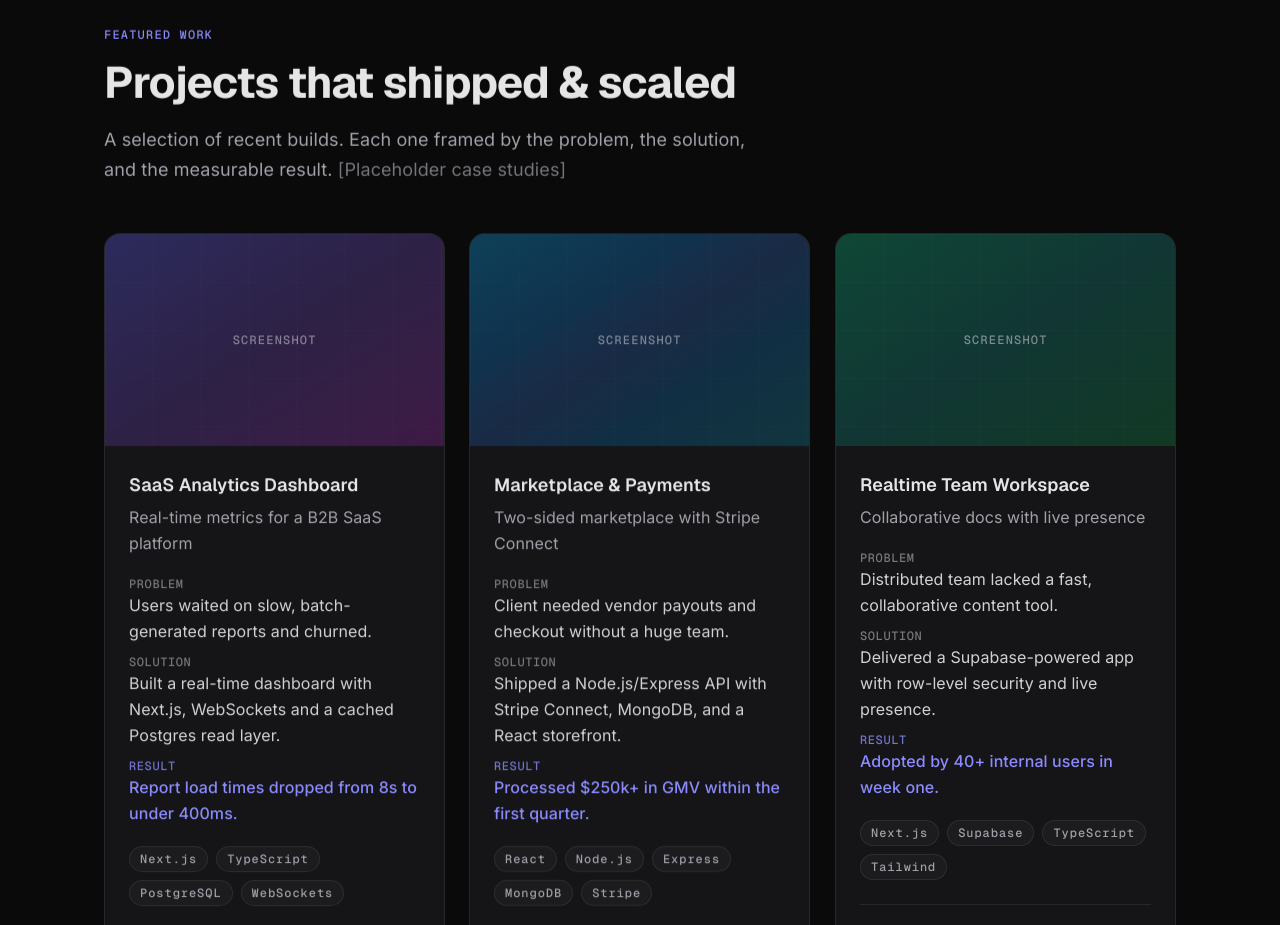
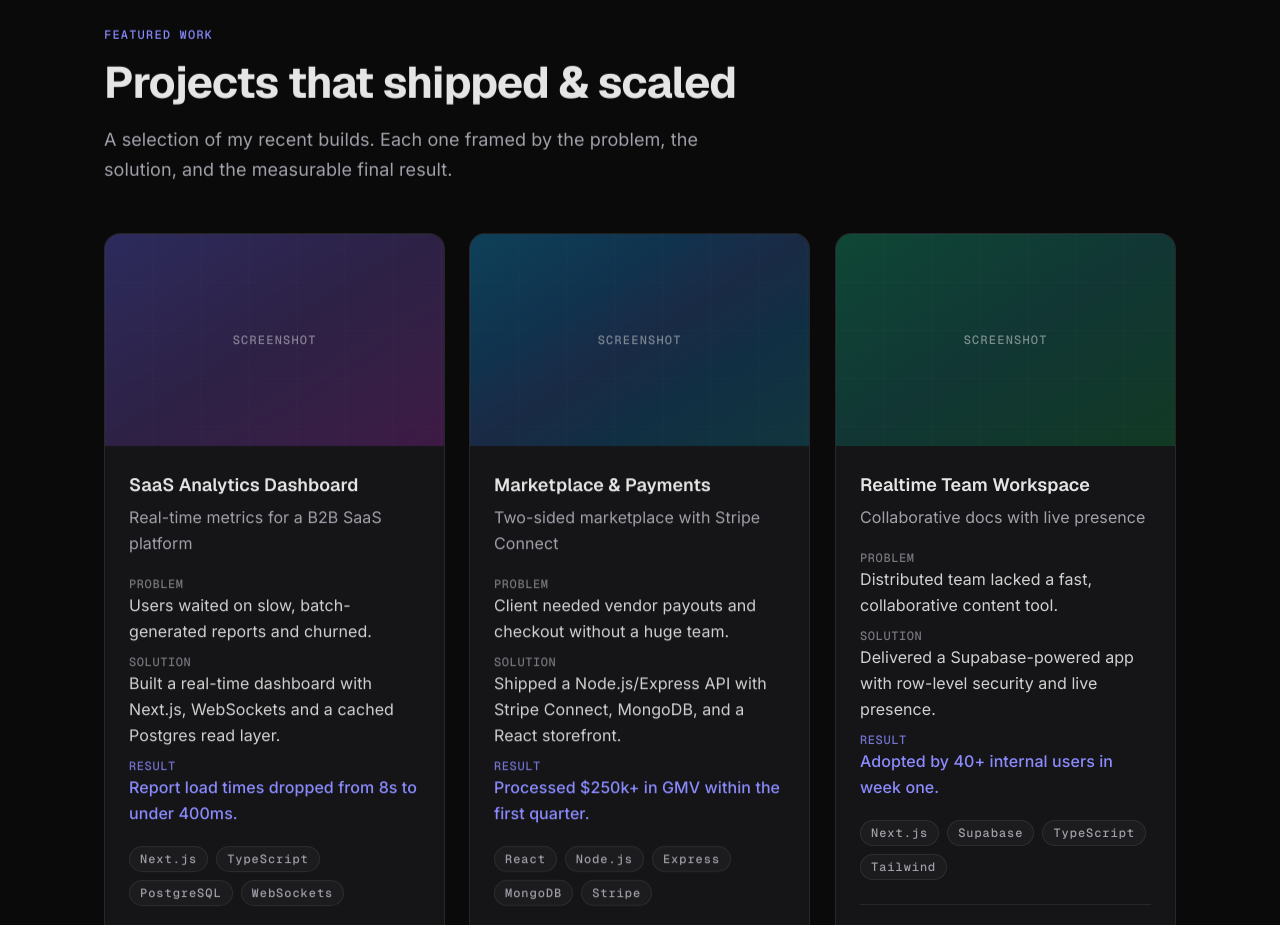
Before and after one commit to kibriahq/portfolio, a Next.js app: page / in a window 1280 px wide. Shown: the part 1020-1945 px from the top of the page. Built offline with nearby package versions, Linux system fonts and the light colour scheme.

Commit message:
fixed projects section text

```diff
--- a/components/Projects.tsx
+++ b/components/Projects.tsx
@@ -24,9 +24,8 @@ export default function Projects() {
           Projects that shipped &amp; scaled
         </h2>
         <p className="mt-4 font-sans text-body-lg text-muted">
-          A selection of recent builds. Each one framed by the problem, the
-          solution, and the measurable result.{" "}
-          <span className="text-muted/70">[Placeholder case studies]</span>
+          A selection of my recent builds. Each one framed by the problem, the
+          solution, and the measurable final result.
         </p>
       </Reveal>
 
```
